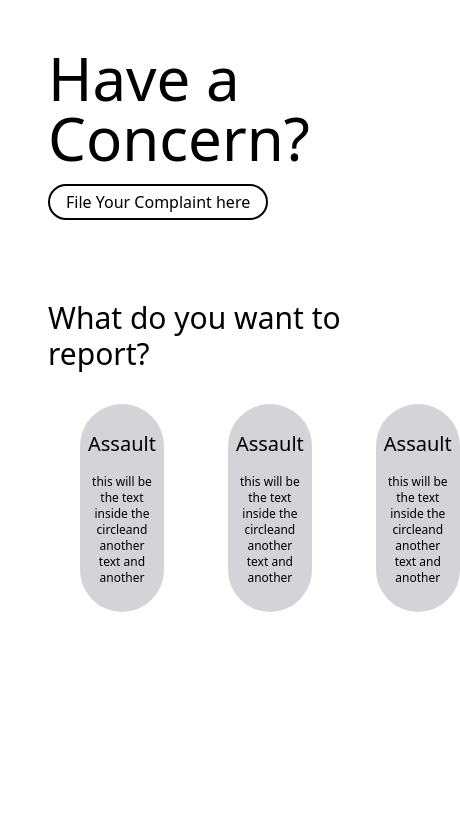
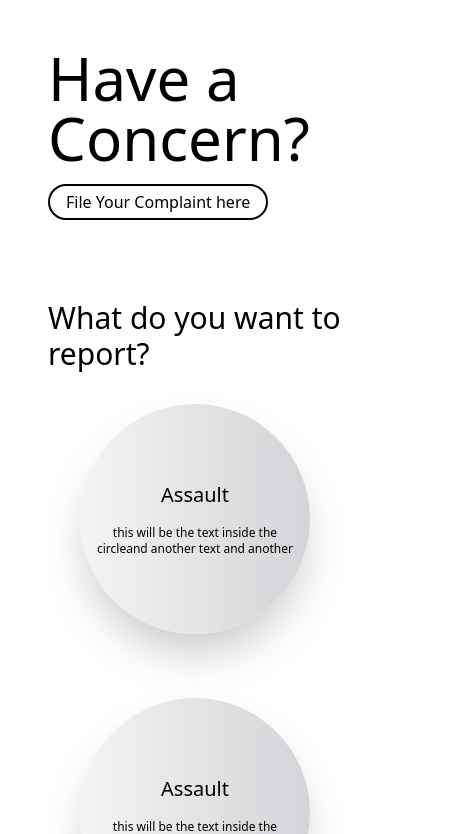
Before and after one commit to Kad-19/safe-mic-project, a React (Vite) app: page / in a window 390 px wide. Shown: the top 834 px of the page, 460 px wide, since content can reach past the window. Built offline with nearby package versions, Linux system fonts and the light colour scheme.

Commit message:
added responsiveness

```diff
--- a/src/component/Circular units/Circles.jsx
+++ b/src/component/Circular units/Circles.jsx
@@ -1,13 +1,13 @@
 function Circles({title, detail}){
-    return <div className="flex flex-wrap bg-zinc-300 w-52 h-52 rounded-full p-2 m-8 items-center justify-center hover:scale-110 duration-1000">
+    return <div className="flex flex-wrap bg-gradient-to-r from-zinc-100 to-zinc-300 aspect-square sm:w-52  lg:w-72 rounded-full p-2 m-8 items-center justify-center shadow-2xl hover:-scale-x-100 delay-500 duration-1000" >
 
-        <p className="text-center text-xs">
+        <span className="text-center text-xs">
             <h1 className="  text-xl">
                 {title}
             </h1>
             <br />
             {detail}
-        </p>
+        </span>
 
     </div>
 }export default Circles;
--- a/src/component/Complaint/Complaint.jsx
+++ b/src/component/Complaint/Complaint.jsx
@@ -1,6 +1,6 @@
 import Circles from "../Circular units/Circles";
 function Complaint(){
-    return <div className=" grid grid-cols-1 m-12 h-1/2 items-center">
+    return <div className=" grid grid-cols-1 m-12 items-center h-svh">
 
     <div className="mb-16">
     <h1 className=" text-6xl">
@@ -15,7 +15,7 @@ function Complaint(){
     <h1 className="text-3xl">
         What do you want to report?
     </h1>
-    <div className="flex justify-between">
+    <div className="flex flex-wrap justify-between overflow-wrap">
         <Circles title={"Assault"} detail={" this will be the text inside the circleand another text and another"}/>
         <Circles title={"Assault"} detail={" this will be the text inside the circleand another text and another"}/>
         <Circles title={"Assault"} detail={" this will be the text inside the circleand another text and another"}/>
```
